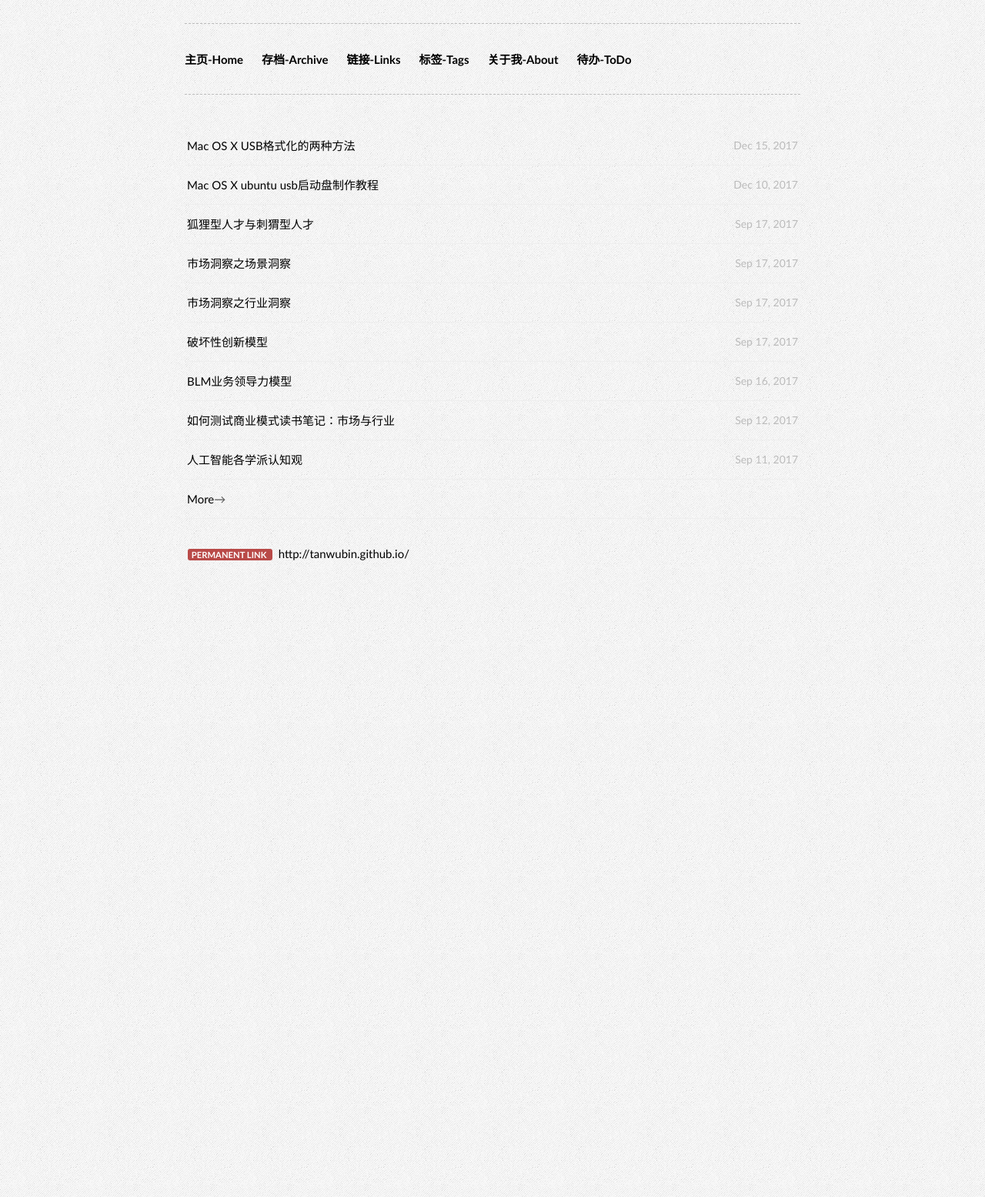
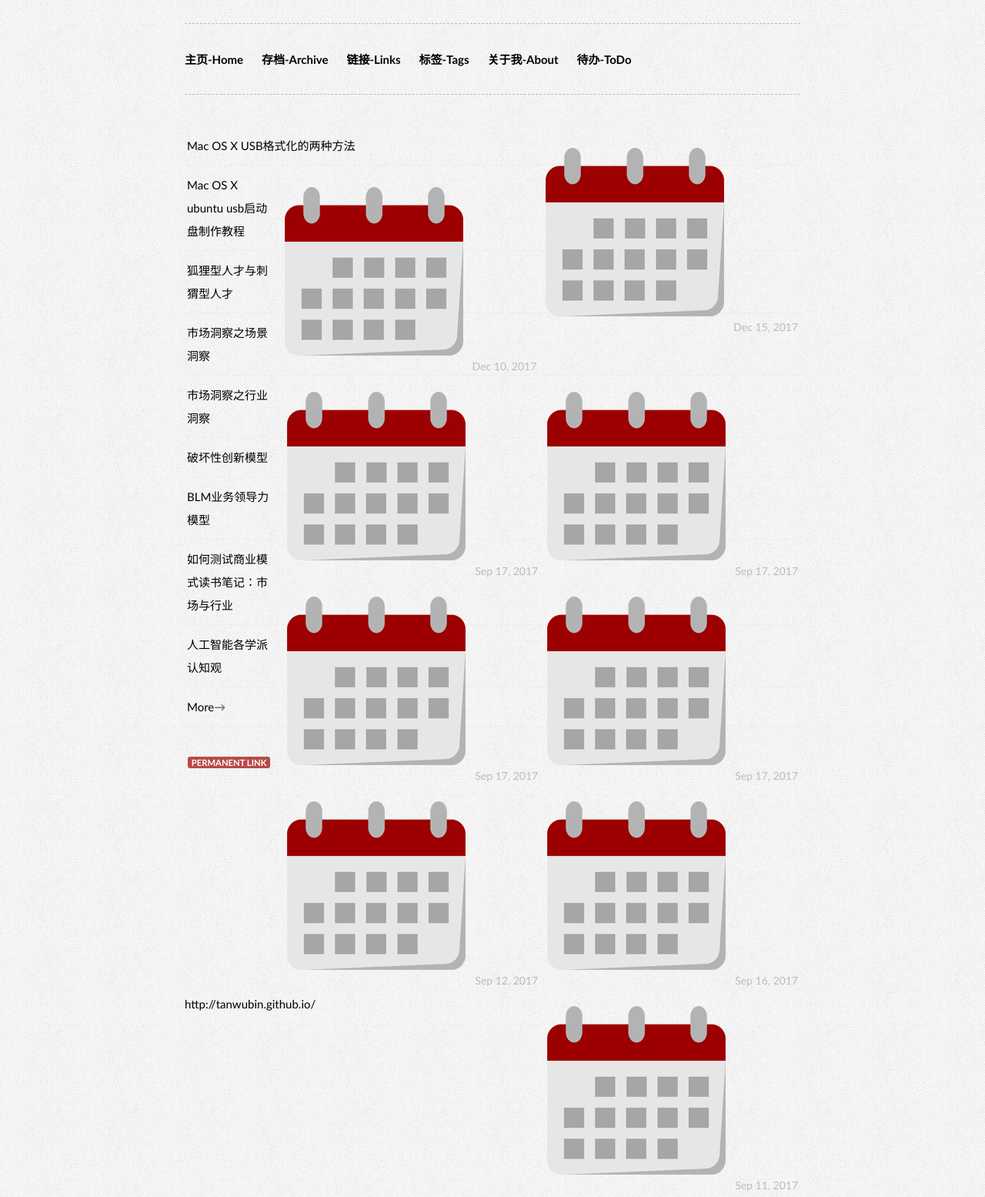
Before and after one commit to fk1091889767/tanwubin.github.io, a Jekyll site: the page built from index.html, in a window 1280 px wide. Shown: the whole page at 77% size. Built offline with Jekyll 4.4.1, drawn with Linux system fonts in a browser that asks for light colours.

Commit message:
add calendar img

```diff
--- a/_includes/themes/effector-wide/index.html
+++ b/_includes/themes/effector-wide/index.html
@@ -1,7 +1,7 @@
 <div class="wrapper">
 <ul class="postsList">
 {% for post in site.posts limit: 15%}
-<li><span>{{ post.date | date: "%b %d, %Y" }}</span> <a href="{{ post.url }}">{{ post.title }}</a></li>
+<li><span><img src="../../../upload/image/calendar.png"/>{{ post.date | date: "%b %d, %Y" }}</span> <a href="{{ post.url }}">{{ post.title }}</a></li>
 {% endfor %}
 <li><a class="btn"  href="/archive/">More</a>→</li>
 </ul>
```
Also changed, not shown: upload/image/calendar.png (added).
